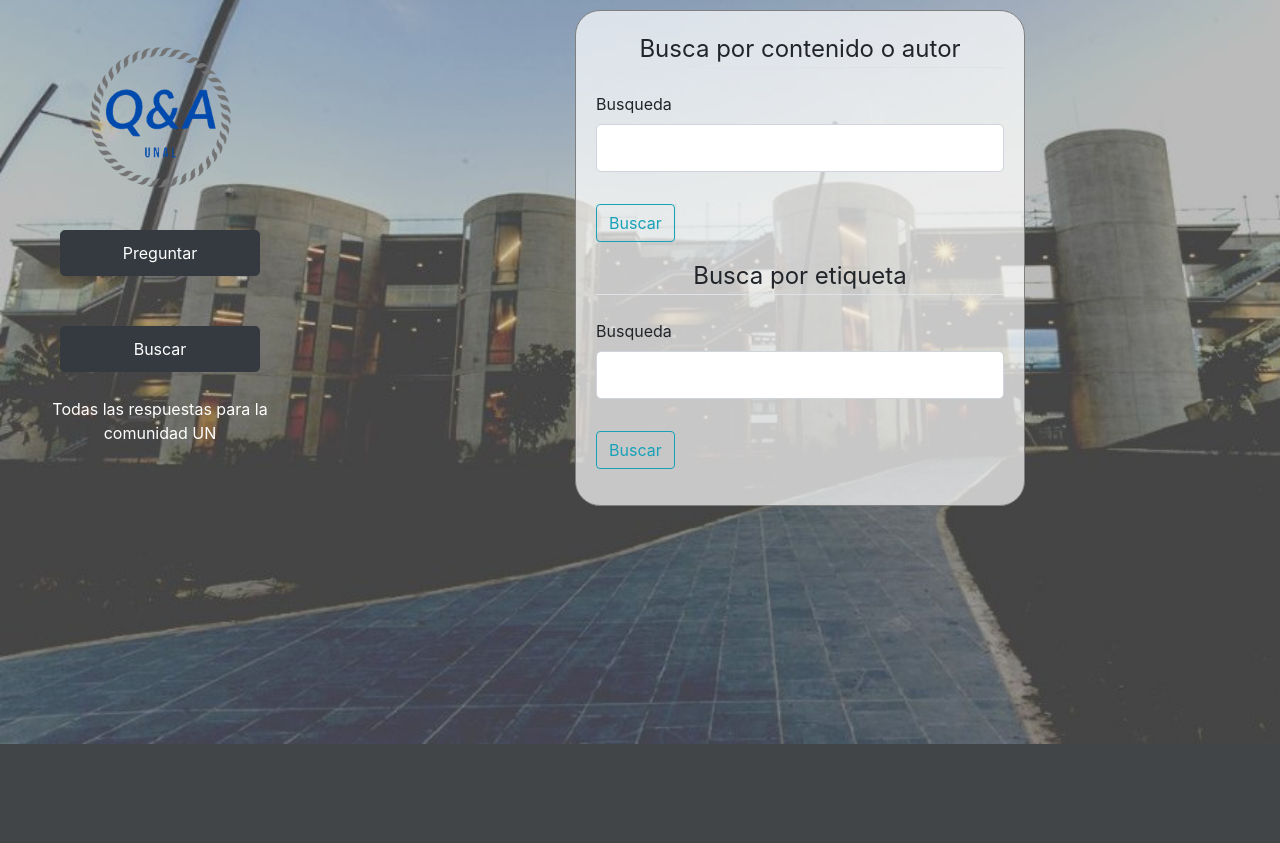
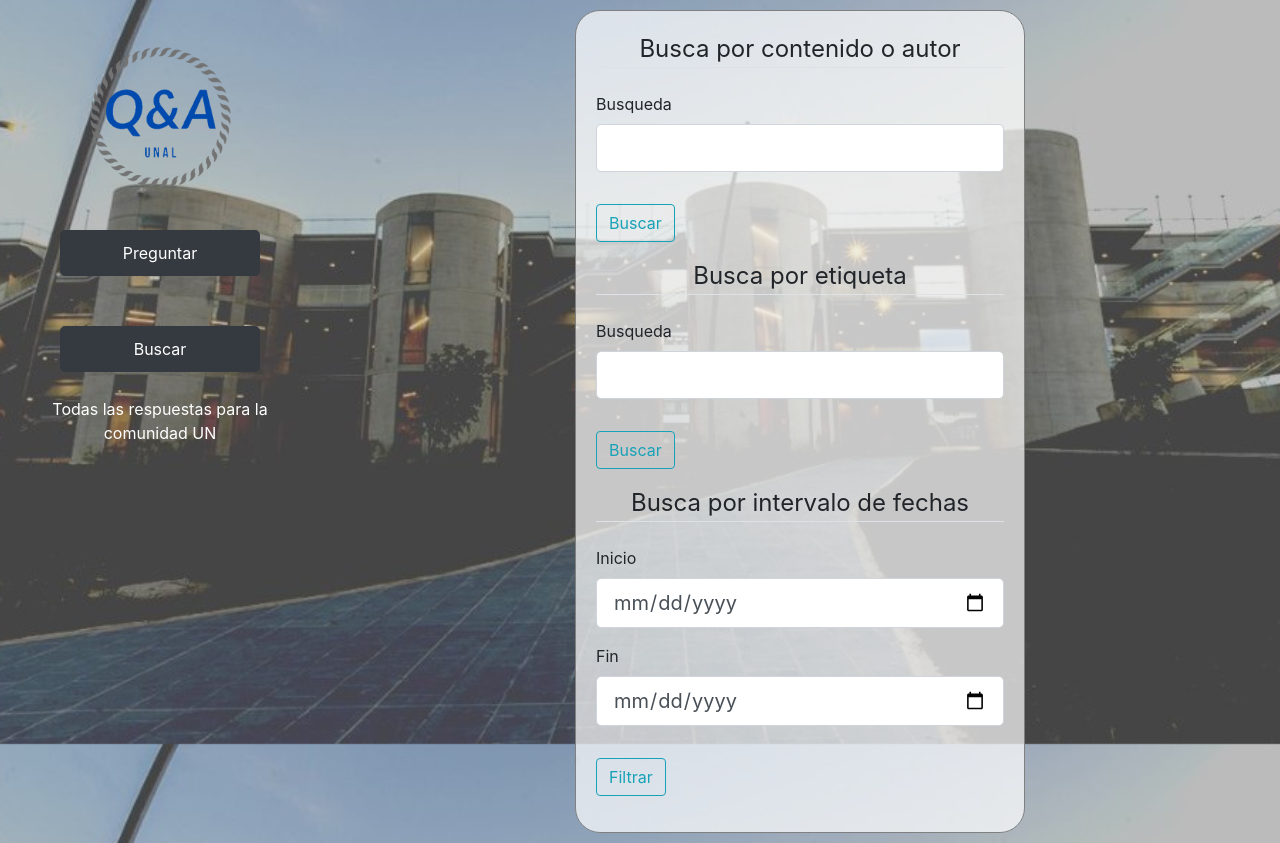
Before and after one commit to marcdiazsan/Q-AUNAL, a Flask app: page /busqueda in a window 1280 px wide. Shown: the part 56-899 px from the top of the page. Before the commit the page ends 800 px from the top, so only its background shows below. Run offline with Flask 2, Linux system fonts and the light colour scheme; some libraries are stand-ins or nearby versions.

Commit message:
Formas para busqueda completadas

```diff
--- a/webapp/qaunal/forms.py
+++ b/webapp/qaunal/forms.py
@@ -1,8 +1,10 @@
 from flask.app import Flask
 from flask_wtf import FlaskForm
 from wtforms import StringField, PasswordField, SubmitField, BooleanField, SelectField, TextAreaField
+from wtforms.fields.core import DateField
 from wtforms.validators import DataRequired, Length, Email, EqualTo, ValidationError
 from qaunal.models import User
+from wtforms.fields.html5 import DateField
 
 
 class RegistrationForm(FlaskForm):
@@ -69,3 +71,8 @@ class BusquedaTexto(FlaskForm):
 class BusquedaTag(FlaskForm):
     textoEtiqueta = StringField('Busqueda', validators=[Length(min=1)])
     submit = SubmitField('Filtrar')
+
+class FiltroFechas(FlaskForm):
+    fechaInicio = DateField('Inicio', format='%Y-%m-%d')
+    fechaFin = DateField('Fin', format='%Y-%m-%d')
+    submit = SubmitField('Filtrar')
--- a/webapp/qaunal/routes.py
+++ b/webapp/qaunal/routes.py
@@ -2,7 +2,7 @@ from qaunal.estructuras import SLL_Stack
 from flask import jsonify, request, render_template, url_for, flash, redirect, abort
 from qaunal import app, db, bcrypt
 from qaunal.models import User, Pregunta, Comentario
-from qaunal.forms import RegistrationForm, LoginForm, CreateQuestionForm, CreateCommentForm, BusquedaTag, BusquedaTexto
+from qaunal.forms import RegistrationForm, LoginForm, CreateQuestionForm, CreateCommentForm, BusquedaTag, BusquedaTexto, FiltroFechas
 from flask_login import login_user, current_user, logout_user, login_required
 from qaunal.estructuras import SLL_Stack, RabinKarpMatcher
 
@@ -197,6 +197,7 @@ def likeComentario(com_id):
 def busqueda():
     formaTexto = BusquedaTexto()
     formaEtiqueta = BusquedaTag()
+    filtroFechas = FiltroFechas()
     # Busqueda por texto
     if formaTexto.validate_on_submit():
         query = formaTexto.textoBusqueda.data
@@ -225,9 +226,11 @@ def busqueda():
             preguntas = Pregunta.query.filter(Pregunta.etiquetas.contains(
                 query)).paginate(page=page, per_page=10)
             return render_template('resultados.html', titulo='Resultados Busqueda', preguntas=preguntas)
+    if filtroFechas.validate_on_submit():
+        # Aqui va la funcionalidad de arbol que implementen
+        return "Yo deje mi arbolito de busqueda aqui"
 
-
-    return render_template('buscar.html', titulo='Buscar', formaTexto=formaTexto, formaEtiqueta=formaEtiqueta)
+    return render_template('buscar.html', titulo='Buscar', formaTexto=formaTexto, formaEtiqueta=formaEtiqueta, filtroFechas=filtroFechas)
 
 
 @ app.route('/cerrar_sesion', methods=['GET', 'POST'])
--- a/webapp/qaunal/templates/buscar.html
+++ b/webapp/qaunal/templates/buscar.html
@@ -51,4 +51,42 @@
 
 
                 </form>
+
+                <form method="POST" action="">
+                    {{ filtroFechas.hidden_tag() }}
+                    <fieldset class="form-group">
+                        <legend class="border-bottom mb-4">Busca por intervalo de fechas</legend>
+                        <div class="form-group">
+                            {{ filtroFechas.fechaInicio.label(class="form-control-label") }} {% if
+                            filtroFechas.fechaInicio.errors %} {{ filtroFechas.fechaInicio(class="form-control
+                            form-control-lg is-invalid") }}
+                            <div class="invalid-feedback">
+                                {% for error in filtroFechas.fechaInicio.errors %}
+                                <span>{{ error }}</span>
+                                {% endfor %}
+                            </div>
+                            {% else %} {{ filtroFechas.fechaInicio(class="form-control
+                            form-control-lg") }} {% endif %}
+                        </div>
+                        <div class="form-group">
+                            {{ filtroFechas.fechaFin.label(class="form-control-label") }} {% if
+                            filtroFechas.fechaFin.errors %} {{ filtroFechas.fechaFin(class="form-control
+                            form-control-lg is-invalid") }}
+                            <div class="invalid-feedback">
+                                {% for error in filtroFechas.fechaFin.errors %}
+                                <span>{{ error }}</span>
+                                {% endfor %}
+                            </div>
+                            {% else %} {{ filtroFechas.fechaFin(class="form-control
+                            form-control-lg") }} {% endif %}
+                        </div>
+                    </fieldset>
+
+                    <div class="form-group">
+                        {{ filtroFechas.submit(class="btn btn-outline-info") }}
+                    </div>
+
+
+                </form>
+
 {% endblock content %}
```
